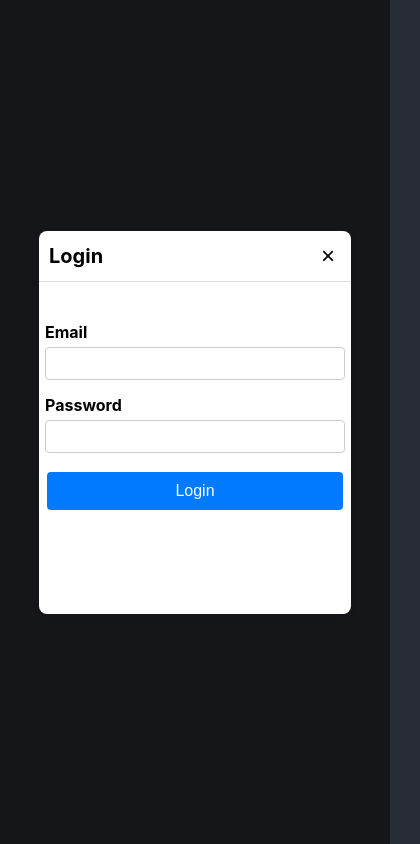
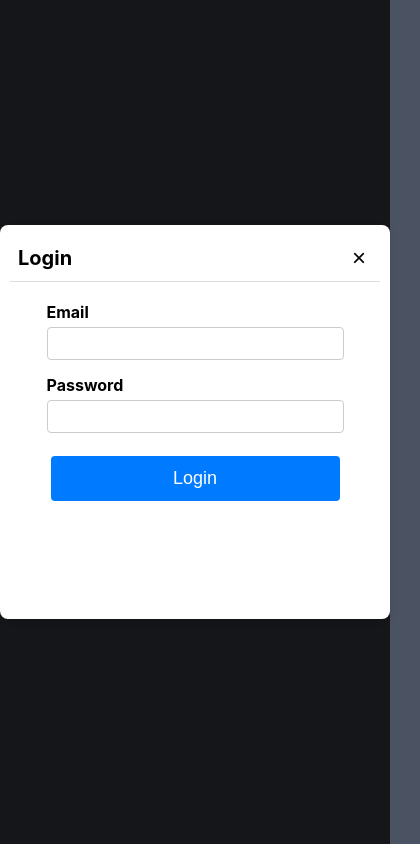
Before and after one commit to TropoEU/SudokuGame, a React (Create React App) app in the folder client/: page / in a window 390 px wide. Both pictures are taken after a click on the button "Login". Shown: the whole page, 420 px wide, since content can reach past the window. Built offline with nearby package versions, Linux system fonts and the light colour scheme; no server answers.

Commit message:
improved styles for mobile

```diff
--- a/client/src/App.css
+++ b/client/src/App.css
@@ -1,18 +1,25 @@
 .App {
 	text-align: center;
 	height: 100%;
+	width: 100%; /* Ensure the width is 100% */
+	box-sizing: border-box; /* Include padding and border in the element's total width */
 }
 
 .App-header {
 	background-color: #282c34;
 	height: 100%;
-	width: 450px;
+	width: 100%; /* Ensure it takes the full width on mobile */
+	max-width: 450px; /* Limit the width on larger screens */
+	min-width: 350px; /* Ensure the minimum width is 350px */
 	display: flex;
 	flex-direction: column;
 	align-items: center;
 	justify-content: center;
 	font-size: calc(10px + 2vmin);
 	color: white;
+	margin: 0 auto; /* Center the header on larger screens */
+	box-sizing: border-box; /* Include padding and border in the element's total width */
+	padding: 20px; /* Add padding to avoid content touching the edges */
 }
 
 .auth-container {
@@ -21,11 +28,27 @@
 	align-items: center;
 	justify-content: center;
 	gap: 20px;
-	width: 100px;
+	width: 100%;
 	max-width: 400px;
+	min-width: 350px; /* Ensure the minimum width is 350px */
 	margin: 0 auto;
+	box-sizing: border-box; /* Include padding and border in the element's total width */
 }
 
 h1 {
 	margin-bottom: 10px;
 }
+
+/* Mobile styles */
+@media (max-width: 600px) {
+	.App-header {
+		padding: 10px; /* Reduce padding for smaller screens */
+		font-size: calc(10px + 3vmin); /* Adjust font size for readability */
+	}
+
+	.auth-container {
+		width: 90%; /* Ensure the container takes most of the screen width */
+		max-width: 100%; /* Remove the max-width constraint on mobile */
+		min-width: 300px; /* Ensure the minimum width is 300px on smaller screens */
+	}
+}
--- a/client/src/Styles/Board.css
+++ b/client/src/Styles/Board.css
@@ -9,8 +9,9 @@
 	display: grid;
 	grid-template-columns: repeat(9, 1fr);
 	grid-template-rows: repeat(9, 1fr);
-	width: 450px;
-	height: 450px;
+	width: 100%; /* Change to 100% for mobile */
+	max-width: 450px; /* Set max-width for larger screens */
+	height: auto;
 	background-color: aliceblue;
 	box-shadow:
 		0 0 0 3px rgba(0, 0, 255, 0.3),
@@ -24,7 +25,7 @@
 
 .board-cell {
 	width: 100%;
-	aspect-ratio: 1;
+	aspect-ratio: 1; /* Maintain square cells */
 	text-align: center;
 	border: 1px solid black;
 	box-sizing: border-box;
@@ -92,29 +93,29 @@ p {
 .board-cell[data-cellindex='49'],
 .board-cell[data-cellindex='50'],
 .board-cell[data-cellindex='51'],
-.board-cell[data-cellindex='52'],
+board-cell[data-cellindex='52'],
 .board-cell[data-cellindex='53'] {
 	border-bottom: 3px solid blue;
 }
 
 .board-cell[data-cellindex='2'],
 .board-cell[data-cellindex='11'],
-.board-cell[data-cellindex='20'],
-.board-cell[data-cellindex='29'],
-.board-cell[data-cellindex='38'],
-.board-cell[data-cellindex='47'],
-.board-cell[data-cellindex='56'],
-.board-cell[data-cellindex='65'],
-.board-cell[data-cellindex='74'],
-.board-cell[data-cellindex='5'],
-.board-cell[data-cellindex='14'],
-.board-cell[data-cellindex='23'],
-.board-cell[data-cellindex='32'],
-.board-cell[data-cellindex='41'],
-.board-cell[data-cellindex='50'],
-.board-cell[data-cellindex='59'],
-.board-cell[data-cellindex='68'],
-.board-cell[data-cellindex='77'] {
+board-cell[data-cellindex='20'],
+board-cell[data-cellindex='29'],
+board-cell[data-cellindex='38'],
+board-cell[data-cellindex='47'],
+board-cell[data-cellindex='56'],
+board-cell[data-cellindex='65'],
+board-cell[data-cellindex='74'],
+board-cell[data-cellindex='5'],
+board-cell[data-cellindex='14'],
+board-cell[data-cellindex='23'],
+board-cell[data-cellindex='32'],
+board-cell[data-cellindex='41'],
+board-cell[data-cellindex='50'],
+board-cell[data-cellindex='59'],
+board-cell[data-cellindex='68'],
+board-cell[data-cellindex='77'] {
 	border-right: 3px solid blue;
 }
 
@@ -147,3 +148,15 @@ p {
 			0 0 15px 15px rgba(0, 0, 255, 0.05);
 	}
 }
+
+/* Mobile styles */
+@media (max-width: 600px) {
+	.board {
+		width: 100%; /* Ensure the board takes full width on mobile */
+		height: auto; /* Maintain aspect ratio */
+	}
+
+	.board-cell {
+		font-size: 1em; /* Adjust font size for smaller screens */
+	}
+}
--- a/client/src/Styles/Button.css
+++ b/client/src/Styles/Button.css
@@ -25,3 +25,16 @@
 .full-width {
 	width: 100%;
 }
+
+/* Mobile styles */
+@media (max-width: 600px) {
+	.custom-button {
+		padding: 12px 24px; /* Increase padding for better touch targets */
+		font-size: 18px; /* Increase font size for readability */
+		margin: 8px 4px; /* Adjust margin for spacing */
+	}
+
+	.full-width {
+		width: 100%;
+	}
+}
--- a/client/src/Styles/Dialog.css
+++ b/client/src/Styles/Dialog.css
@@ -13,8 +13,8 @@
 
 .dialog {
 	background: white;
-	width: 400px;
-	max-width: 80%;
+	width: 90%; /* Change to 90% for better fit on mobile */
+	max-width: 400px; /* Set max-width for larger screens */
 	border-radius: 8px;
 	box-shadow: 0 2px 10px rgba(0, 0, 0, 0.1);
 	overflow: hidden;
@@ -43,3 +43,19 @@
 .dialog-content {
 	padding: 20px;
 }
+
+/* Mobile styles */
+@media (max-width: 600px) {
+	.dialog {
+		width: 95%; /* Ensure dialog takes almost full width on mobile */
+		padding: 10px; /* Add padding for better spacing */
+	}
+
+	.dialog-header {
+		padding: 8px;
+	}
+
+	.dialog-content {
+		padding: 10px; /* Adjust padding for smaller screens */
+	}
+}
--- a/client/src/Styles/FormStyle.css
+++ b/client/src/Styles/FormStyle.css
@@ -4,12 +4,15 @@
 	align-items: center;
 	justify-content: center;
 	padding: 20px;
+	width: 100%; /* Ensure the container takes full width */
+	box-sizing: border-box; /* Include padding and border in the element's total width */
 }
 
 form {
 	display: flex;
 	flex-direction: column;
-	width: 300px;
+	width: 100%; /* Make the form take full width on mobile */
+	max-width: 300px; /* Limit the width for larger screens */
 }
 
 form div {
@@ -17,28 +20,40 @@ form div {
 }
 
 form label {
-	display: block; /* Make the label take the full width */
-	width: 100%; /* Ensure the label takes the full width of its container */
+	display: block;
+	width: 100%;
 	margin-bottom: 5px;
 	font-weight: bold;
-	text-align: left; /* Ensure the label text is aligned to the left */
+	text-align: left;
 }
 
 form input {
 	padding: 8px;
 	border: 1px solid #ccc;
 	border-radius: 4px;
-	width: 100%; /* Ensure the input takes the full width of the form */
-	box-sizing: border-box; /* Include padding and border in the element's total width */
+	width: 100%;
+	box-sizing: border-box;
 }
 
 .google-signin-container {
 	text-align: center;
 	width: 100%;
-	margin-bottom: 0px;
+	margin-bottom: 0;
 }
 
 p {
 	color: red;
 	margin-top: 10px;
 }
+
+/* Mobile styles */
+@media (max-width: 600px) {
+	.container {
+		padding: 10px; /* Adjust padding for smaller screens */
+	}
+
+	form {
+		width: 90%; /* Make the form take most of the screen width on mobile */
+		max-width: none; /* Remove max-width for mobile */
+	}
+}
--- a/client/src/Styles/GoogleSignIn.css
+++ b/client/src/Styles/GoogleSignIn.css
@@ -3,9 +3,25 @@
 	justify-content: center;
 	align-items: center;
 	width: 100%;
+	padding: 10px 0; /* Add padding for better spacing on mobile */
+	box-sizing: border-box; /* Include padding in the element's total width */
 }
 
 .google-signin iframe {
 	display: block;
 	margin: 0 auto;
+	max-width: 100%; /* Ensure iframe does not exceed the container width */
+	width: 100%; /* Make iframe take full width on mobile */
+	height: auto; /* Maintain aspect ratio */
 }
+
+/* Mobile styles */
+@media (max-width: 600px) {
+	.google-signin {
+		padding: 10px 5px; /* Adjust padding for smaller screens */
+	}
+
+	.google-signin iframe {
+		width: 90%; /* Make iframe take most of the screen width on mobile */
+	}
+}
--- a/client/src/Styles/NumberPicker.css
+++ b/client/src/Styles/NumberPicker.css
@@ -5,12 +5,14 @@
 	padding: 1px;
 	box-shadow: 0 2px 10px rgba(0, 0, 0, 0.2);
 	z-index: 1000;
-	width: 150px; /* Adjust width as needed */
-	height: 150px; /* Adjust height as needed */
+	width: 90%; /* Use a percentage for better scaling on mobile */
+	max-width: 150px; /* Limit the maximum width */
+	height: auto; /* Adjust height to maintain aspect ratio */
 	display: flex;
 	align-items: center;
 	justify-content: center;
 	transform: translate(-50%, -50%);
+	box-sizing: border-box; /* Include padding and border in the element's total width */
 }
 
 .number-picker-grid {
@@ -18,7 +20,7 @@
 	grid-template-columns: repeat(3, 1fr);
 	grid-gap: 1px;
 	width: 100%;
-	height: 100%;
+	height: auto; /* Adjust height to maintain aspect ratio */
 }
 
 .number-picker-cell {
@@ -28,9 +30,9 @@
 	background-color: #7f8bb7;
 	border: 1px solid #ddd;
 	cursor: pointer;
-	font-size: 2em;
+	font-size: 1.5em; /* Adjust font size for better readability on mobile */
 	position: relative;
-	box-sizing: border-box; /* Ensures padding and border are included in width/height */
+	box-sizing: border-box; /* Include padding and border in the element's total width */
 }
 
 .number-picker-cell div {
@@ -48,3 +50,16 @@
 	background-color: #e0e0e0;
 	cursor: pointer;
 }
+
+/* Mobile styles */
+@media (max-width: 600px) {
+	.number-picker {
+		width: 95%; /* Ensure number picker takes most of the screen width on mobile */
+		max-width: none; /* Remove max-width for mobile */
+		padding: 5px; /* Adjust padding for smaller screens */
+	}
+
+	.number-picker-cell {
+		font-size: 1.2em; /* Further adjust font size for smaller screens */
+	}
+}
--- a/client/src/index.css
+++ b/client/src/index.css
@@ -4,6 +4,8 @@ body,
 	height: 100%;
 	margin: 0;
 	padding: 0;
+	width: 100%; /* Ensure the width is 100% */
+	box-sizing: border-box; /* Include padding and border in the element's total width */
 }
 
 body {
@@ -19,6 +21,8 @@ body {
 		sans-serif;
 	-webkit-font-smoothing: antialiased;
 	-moz-osx-font-smoothing: grayscale;
+	width: 100%; /* Ensure the width is 100% */
+	box-sizing: border-box; /* Include padding and border in the element's total width */
 }
 
 code {
```
